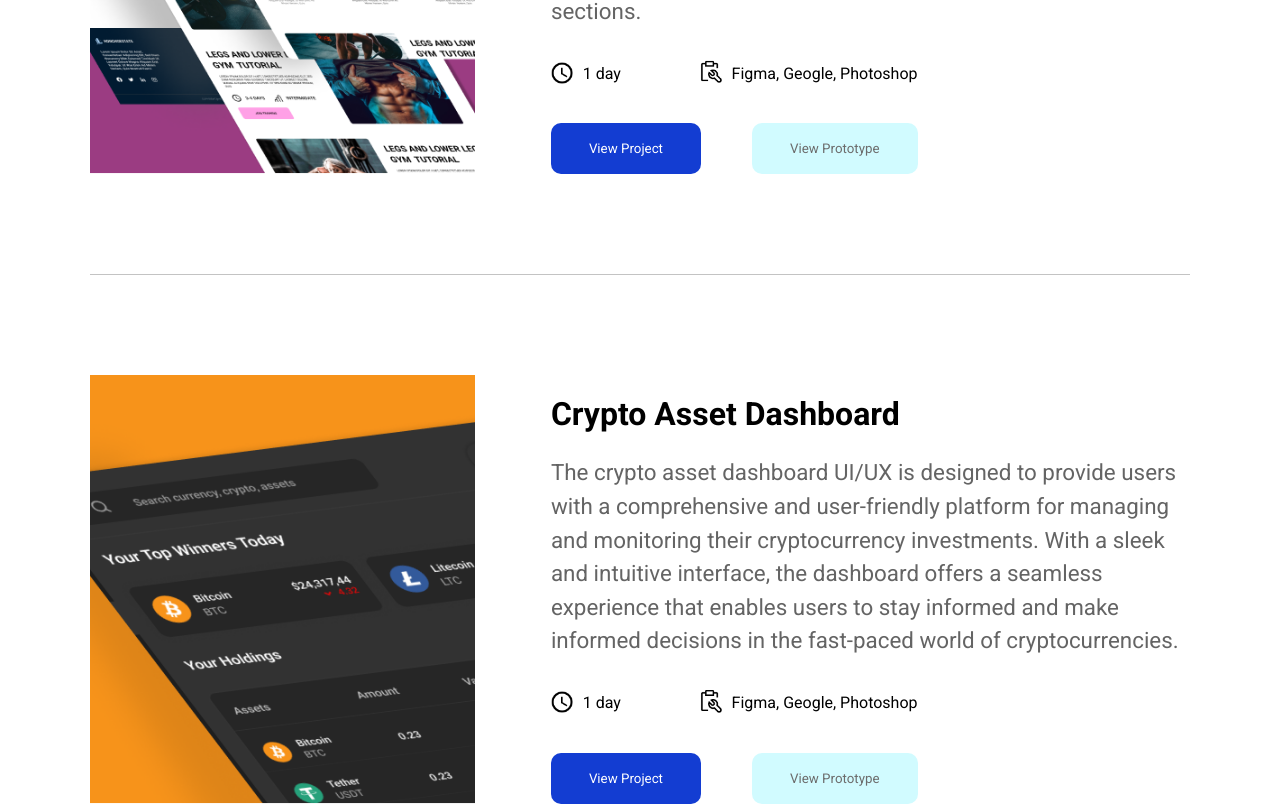
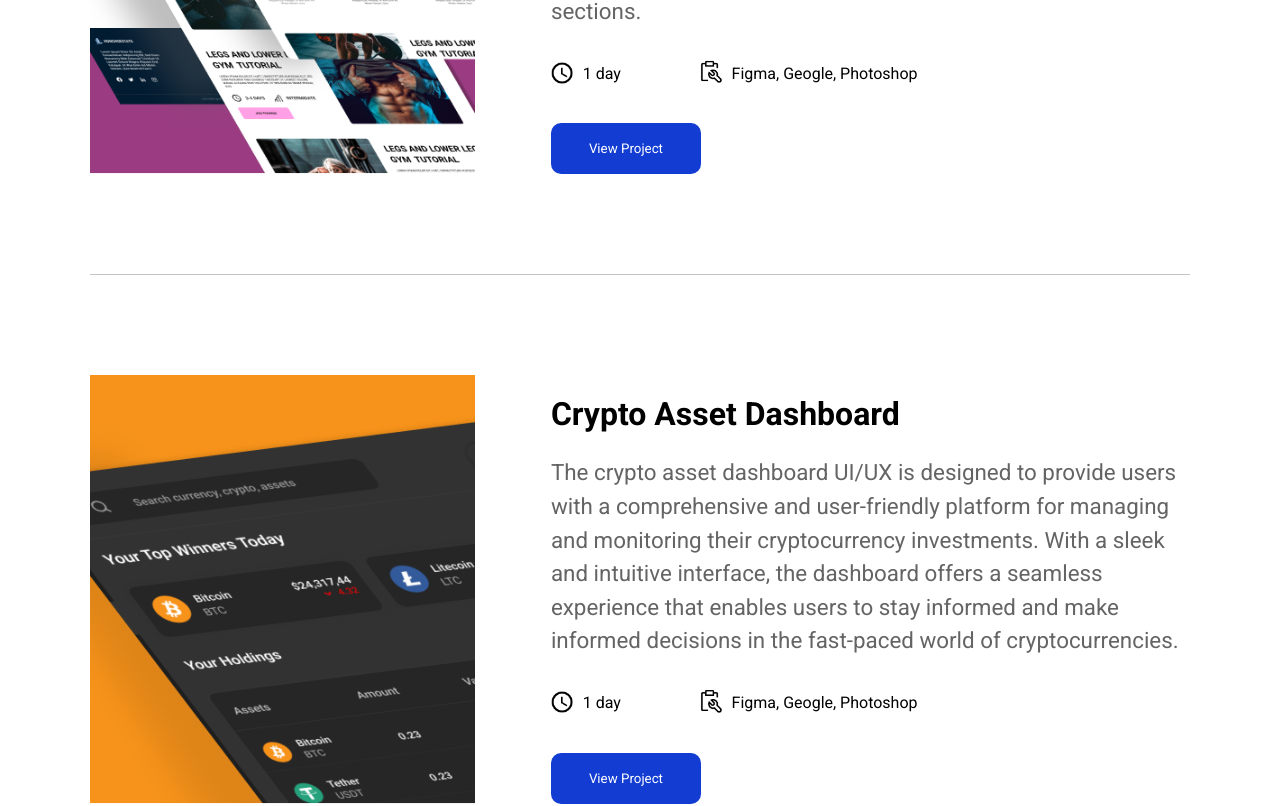
Before and after one commit to oyindamoladekeye/Clinton-s-Portfolio, a React (Vite) app: page /project in a window 1280 px wide. Shown: the part 2420-3226 px from the top of the page. Built offline with nearby package versions, Linux system fonts and the light colour scheme.

Commit message:
update on links

```diff
--- a/src/components/ProjectLists.jsx
+++ b/src/components/ProjectLists.jsx
@@ -2,7 +2,7 @@ import React from 'react'
 import time from "../assets/time.png"
 import work from "../assets/work.png"
 
-export default function ProjectLists({img, description , title , style}) {
+export default function ProjectLists({img, description , title , style , href}) {
   return (
     <div className='projects projects-3' style={style}>
         <img src={img} alt="" className='project-img'/>
@@ -20,8 +20,7 @@ export default function ProjectLists({img, description , title , style}) {
                 </div>
             </div>
             <div>
-                <button className='case-study'>View Project</button>
-                <button className='prototype'>View Prototype</button>
+                <a href={href}><button className='case-study'>View Project</button></a>
             </div>
         </div>
     </div>
--- a/src/pages/Home.jsx
+++ b/src/pages/Home.jsx
@@ -71,7 +71,7 @@ export default function Home() {
                 </div>
             </div>
             <div>
-                <a href="https://raphealclinton.notion.site/Pet-Care-Mobile-App-UI-UX-67fc3ae337024a30b9c1967b615ea67b"><button className='case-study'>View Case study</button></a>
+                <a href="https://raphealclinton.notion.site/Pet-Care-Mobile-App-UI-UX-9eb26b54a52b4d988876dda21dcbb717"><button className='case-study'>View Case study</button></a>
                 <button className='prototype'>View Prototype</button>
             </div>
         </div>
@@ -94,7 +94,7 @@ export default function Home() {
             </div>
             <div>
                 <a href="https://raphealclinton.notion.site/Freelance-Hub-Mobile-App-UI-UX-67fc3ae337024a30b9c1967b615ea67b"><button className='case-study'>View Case study</button></a>
-                <button className='prototype'>View Prototype</button>
+                <a href="https://www.figma.com/proto/H8wpyv9qOWofVrmRTfp4r9/First-study-case-(Pat-care)?page-id=193%3A8998&type=design&node-id=195-9630&viewport=68%2C243%2C0.13&scaling=scale-down&starting-point-node-id=193%3A9039"><button className='prototype'>View Prototype</button></a>
             </div>
         </div>
      </div>
@@ -102,12 +102,14 @@ export default function Home() {
      img={project1}
      title="Gym and fitness Website"
      description="The gym and fitness website UI/UX is designed to provide users with a seamless and engaging experience while accessing fitness-related information and services. With a clean and modern interface, the website offers a user-friendly navigation system that allows visitors to effortlessly explore its various sections."
+     href="https://www.figma.com/file/lJMmTl50tV7OSnP5wcMPYc/Untitled?type=design&node-id=0%3A1&t=wgXyAVvSi0z7fT4a-1"
      />
       <ProjectLists
      img={project2}
      title="Crypto Asset Dashboard"
      description="The crypto asset dashboard UI/UX is designed to provide users with a comprehensive and user-friendly platform for managing and monitoring their cryptocurrency investments. With a sleek and intuitive interface, the dashboard offers a seamless experience that enables users to stay informed and make informed decisions in the fast-paced world of cryptocurrencies."
      style={{borderBottom:"none"}}
+     href="https://www.figma.com/file/79cJZWpuuXqCmMfO8KeHAM/Untitled?type=design&node-id=15%3A546&t=tEQSIkCZKcloYmJu-1"
      />
        {/* <ProjectLists img={petcare}/> */}
      </div>
--- a/src/pages/Project.jsx
+++ b/src/pages/Project.jsx
@@ -43,8 +43,8 @@ export default function Project() {
                   </div>
               </div>
               <div>
-                  <a href="https://raphealclinton.notion.site/Pet-Care-Mobile-App-UI-UX-67fc3ae337024a30b9c1967b615ea67b"><button className='case-study'>View Case study</button></a>
-                  <button className='prototype'>View Prototype</button>
+                  <a href="hhttps://raphealclinton.notion.site/Pet-Care-Mobile-App-UI-UX-9eb26b54a52b4d988876dda21dcbb717"><button className='case-study'>View Case study</button></a>
+                  <a href="https://www.figma.com/proto/H8wpyv9qOWofVrmRTfp4r9/First-study-case-(Pat-care)?page-id=193%3A8998&type=design&node-id=195-9630&viewport=68%2C243%2C0.13&scaling=scale-down&starting-point-node-id=193%3A9039"><button className='prototype'>View Prototype</button></a>
               </div>
             </div>
           </div>
@@ -76,21 +76,25 @@ export default function Project() {
         img={project1}
         title="Gym and Fitness Website"
         description="The gym and fitness website UI/UX is designed to provide users with a seamless and engaging experience while accessing fitness-related information and services. With a clean and modern interface, the website offers a user-friendly navigation system that allows visitors to effortlessly explore its various sections."
+        href="https://www.figma.com/file/lJMmTl50tV7OSnP5wcMPYc/Untitled?type=design&node-id=0%3A1&t=wgXyAVvSi0z7fT4a-1"
         />
         <ProjectLists
         img={project2}
         title="Crypto Asset Dashboard"
         description="The crypto asset dashboard UI/UX is designed to provide users with a comprehensive and user-friendly platform for managing and monitoring their cryptocurrency investments. With a sleek and intuitive interface, the dashboard offers a seamless experience that enables users to stay informed and make informed decisions in the fast-paced world of cryptocurrencies."
+        href="https://www.figma.com/file/79cJZWpuuXqCmMfO8KeHAM/Untitled?type=design&node-id=15%3A546&t=tEQSIkCZKcloYmJu-1"
         />
         <ProjectLists
         img={project3}
         title="Stream Yard Dashboard"
         description="The movie streaming website's UI/UX is designed to provide users with a seamless and immersive movie-watching experience. The interface features a clean and intuitive layout, allowing users to easily navigate through the site and discover their favourite movies."
+         href="https://www.figma.com/file/3iWjaUNaK7DSwq0UAHPRs7/Stream-yard-dashboard?type=design&node-id=0%3A1&t=vmTmYKHnMEGFpTDU-1"
          />
          <ProjectLists
          img={project4}
          title="Portfolio Website"
          description="Our portfolio website UI/UX is a sleek and user-friendly platform designed to showcase your creative work and captivate visitors with an immersive digital experience. With a clean and minimalist interface, it ensures that your portfolio takes centre stage, allowing your artistry to shine through."
+         href="https://www.figma.com/file/j8b7MY42wkfs2A9zzYM7xK/Real-estate-web?type=design&node-id=0%3A1&t=cPUQwMQGujKaRgnT-1"
          />
       </div>
     </>
```
